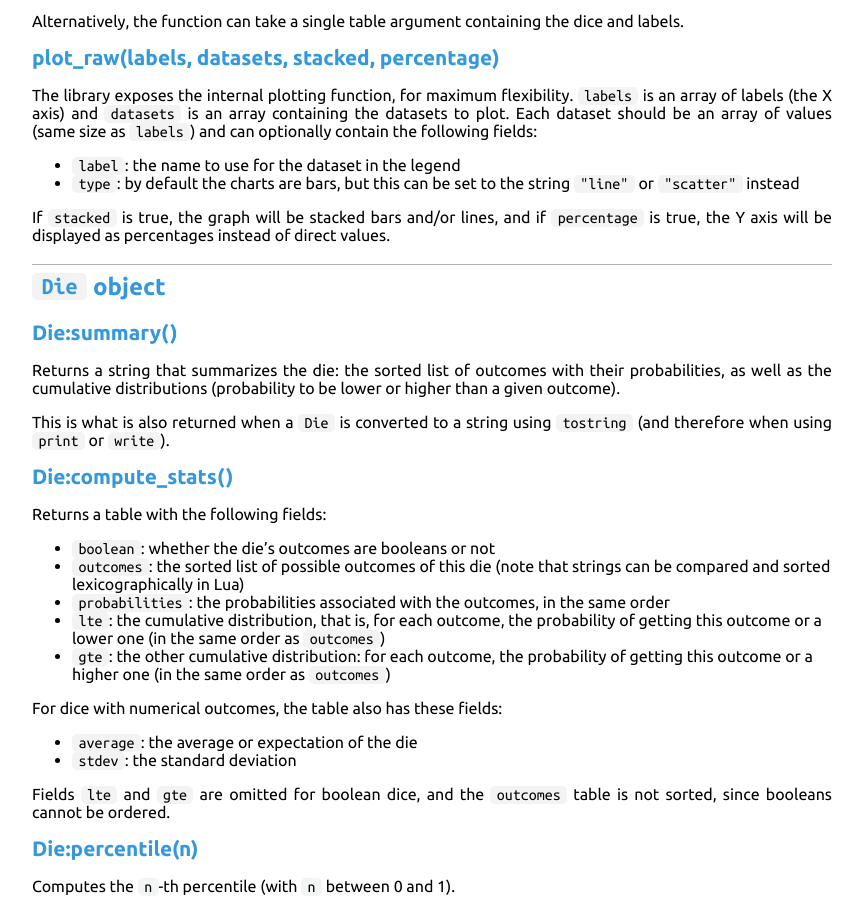
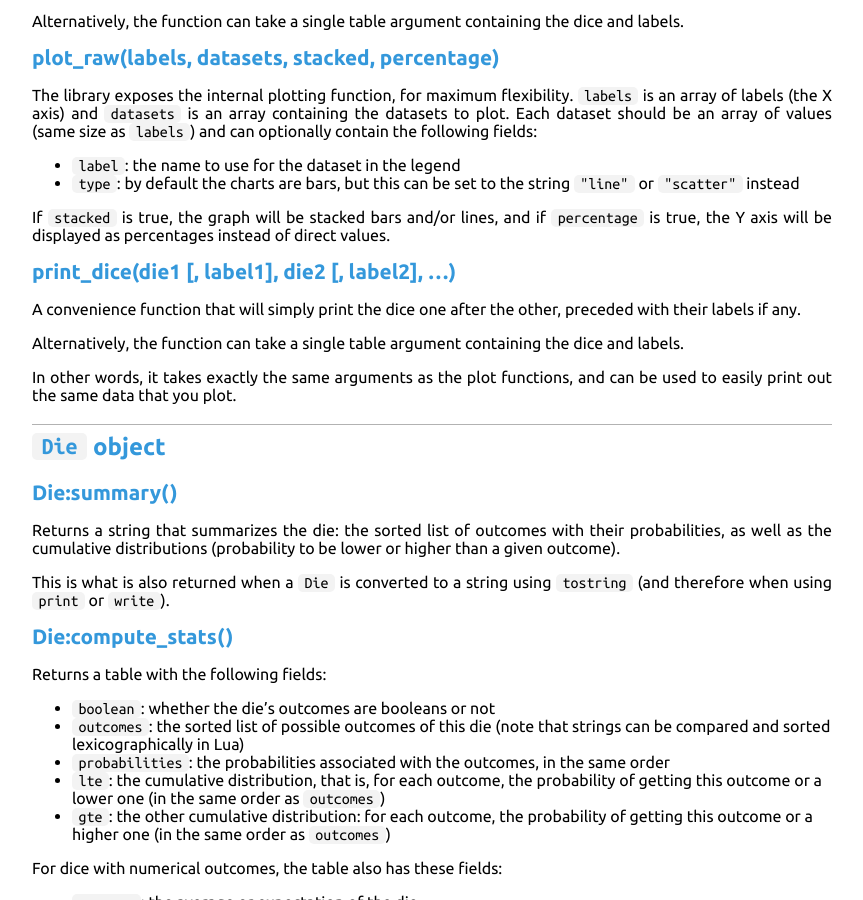
Before and after one commit to Castux/SnakeEyes, a Jekyll site: the page built from docs.md, in a window 1280 px wide and 900 px high, scrolled down 1889 px. Shown: the whole window, without its empty margins (208-1071 px from the left). Built offline with Jekyll 4.4.1, drawn with Linux system fonts in a browser that asks for light colours.

Commit message:
Added print_dice

```diff
--- a/docs.md
+++ b/docs.md
@@ -85,6 +85,14 @@ The library exposes the internal plotting function, for maximum flexibility. `la
 - `type`: by default the charts are bars, but this can be set to the string `"line"` or `"scatter"` instead
 
 If `stacked` is true, the graph will be stacked bars and/or lines, and if `percentage` is true, the Y axis will be displayed as percentages instead of direct values.
+
+### print_dice(die1 [, label1], die2 [, label2], ...)
+
+A convenience function that will simply print the dice one after the other, preceded with their labels if any.
+
+Alternatively, the function can take a single table argument containing the dice and labels.
+
+In other words, it takes exactly the same arguments as the plot functions, and can be used to easily print out the same data that you plot.
 
 ## `Die` object
 
```
Also changed, not shown: 1 other file.
